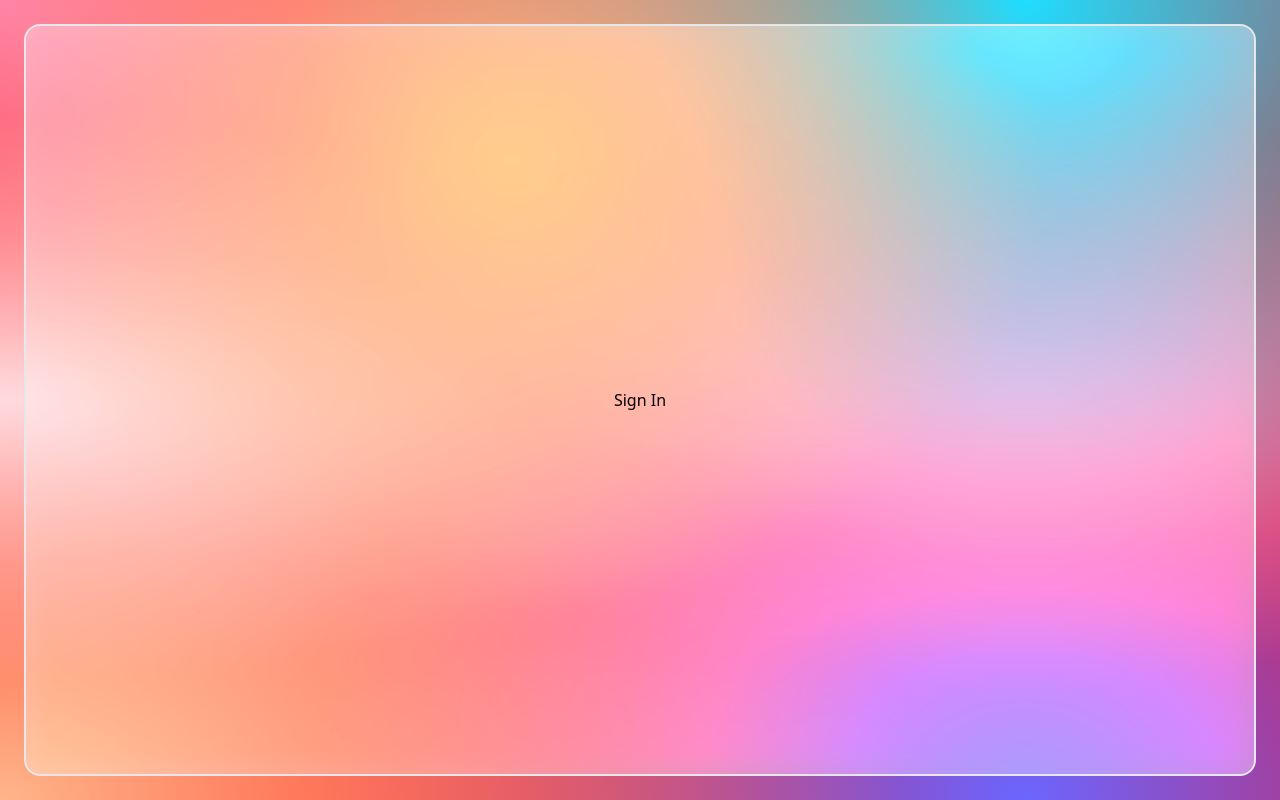
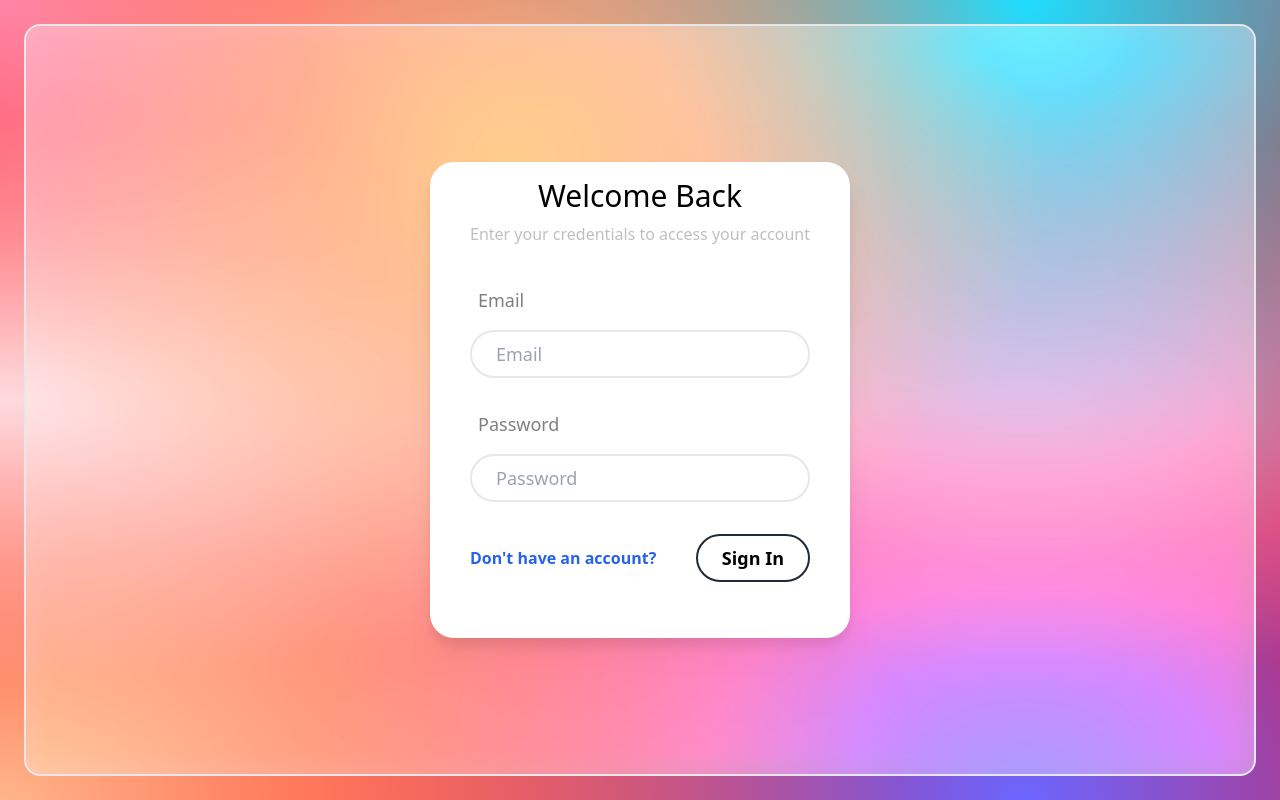
Before and after one commit to maryamrmz/project-app, a Next.js app: page /signin in a window 1280 px wide. Built offline with nearby package versions, Linux system fonts and the light colour scheme.

Commit message:
feat: apply UI components to the auth layout

```diff
--- a/app/(auth)/register/page.tsx
+++ b/app/(auth)/register/page.tsx
@@ -0,0 +1,7 @@
+import { AuthForm } from '@/components';
+
+const Register = () => {
+  return <AuthForm mode='register' />;
+};
+
+export default Register;
--- a/app/(auth)/signin/page.tsx
+++ b/app/(auth)/signin/page.tsx
@@ -1,7 +1,7 @@
-import { FC } from 'react';
+import { AuthForm } from '@/components';
 
-const Signin: FC = () => {
-  return <div>Sign In</div>;
+const Signin = () => {
+  return <AuthForm mode='signin' />;
 };
 
 export default Signin;
--- /dev/null
+++ b/components/AuthForm.tsx
@@ -0,0 +1,145 @@
+'use client';
+import { Button, Card, Input } from '@/components';
+import { register, signin } from '@/lib/api';
+import Link from 'next/link';
+import { useRouter } from 'next/navigation';
+import { FC, FormEvent, useCallback, useState } from 'react';
+
+const registerContent = {
+  linkUrl: '/signin',
+  linkText: 'Already have an account?',
+  header: 'Create a new Account',
+  subheader: 'Just a few things to get started',
+  buttonText: 'Register',
+};
+
+const signinContent = {
+  linkUrl: '/register',
+  linkText: "Don't have an account?",
+  header: 'Welcome Back',
+  subheader: 'Enter your credentials to access your account',
+  buttonText: 'Sign In',
+};
+
+const initial = { email: '', password: '', firstName: '', lastName: '' };
+
+interface AuthFormProps {
+  mode: 'register' | 'signin';
+}
+
+const AuthForm: FC<AuthFormProps> = ({ mode }) => {
+  const [formState, setFormState] = useState({ ...initial });
+  const [error, setError] = useState('');
+
+  const router = useRouter();
+  const handleSubmit = useCallback(
+    async (e: FormEvent) => {
+      e.preventDefault();
+
+      try {
+        if (mode === 'register') {
+          await register(formState);
+        } else {
+          await signin(formState);
+        }
+
+        router.replace('/home');
+      } catch (e) {
+        setError(`Could not ${mode}`);
+      } finally {
+        setFormState({ ...initial });
+      }
+    },
+    [formState, mode, router]
+  );
+
+  const content = mode === 'register' ? registerContent : signinContent;
+
+  return (
+    <Card>
+      <div className='w-full'>
+        <div className='text-center'>
+          <h2 className='text-3xl mb-2'>{content.header}</h2>
+          <p className='tex-lg text-black/25'>{content.subheader}</p>
+        </div>
+        <form onSubmit={handleSubmit} className='py-10 w-full'>
+          {mode === 'register' && (
+            <div className='flex mb-8 justify-between'>
+              <div className='pr-2'>
+                <div className='text-lg mb-4 ml-2 text-black/50'>
+                  First Name
+                </div>
+                <Input
+                  required
+                  placeholder='First Name'
+                  value={formState.firstName}
+                  className='border-solid border-gray border-2 px-6 py-2 text-lg rounded-3xl w-full'
+                  onChange={(e) =>
+                    setFormState((s) => ({ ...s, firstName: e.target.value }))
+                  }
+                />
+              </div>
+              <div className='pl-2'>
+                <div className='text-lg mb-4 ml-2 text-black/50'>Last Name</div>
+                <Input
+                  required
+                  placeholder='Last Name'
+                  value={formState.lastName}
+                  className='border-solid border-gray border-2 px-6 py-2 text-lg rounded-3xl w-full'
+                  onChange={(e) =>
+                    setFormState((s) => ({ ...s, lastName: e.target.value }))
+                  }
+                />
+              </div>
+            </div>
+          )}
+          <div className='mb-8'>
+            <div className='text-lg mb-4 ml-2 text-black/50'>Email</div>
+            <Input
+              required
+              type='email'
+              placeholder='Email'
+              value={formState.email}
+              className='border-solid border-gray border-2 px-6 py-2 text-lg rounded-3xl w-full'
+              onChange={(e) =>
+                setFormState((s) => ({ ...s, email: e.target.value }))
+              }
+            />
+          </div>
+          <div className='mb-8'>
+            <div className='text-lg mb-4 ml-2 text-black/50'>Password</div>
+            <Input
+              required
+              value={formState.password}
+              type='password'
+              placeholder='Password'
+              className='border-solid border-gray border-2 px-6 py-2 text-lg rounded-3xl w-full'
+              onChange={(e) =>
+                setFormState((s) => ({ ...s, password: e.target.value }))
+              }
+            />
+          </div>
+          <div className='flex items-center justify-between'>
+            <div>
+              <span>
+                <Link
+                  href={content.linkUrl}
+                  className='text-blue-600 font-bold'
+                >
+                  {content.linkText}
+                </Link>
+              </span>
+            </div>
+            <div>
+              <Button type='submit' intent='secondary'>
+                {content.buttonText}
+              </Button>
+            </div>
+          </div>
+        </form>
+      </div>
+    </Card>
+  );
+};
+
+export default AuthForm;
--- a/components/Button.tsx
+++ b/components/Button.tsx
@@ -46,13 +46,16 @@
 
 export interface ButtonProps
   extends React.HTMLAttributes<HTMLButtonElement>,
-    VariantProps<typeof buttonClasses> {}
+    VariantProps<typeof buttonClasses> {
+  type: 'button' | 'submit';
+}
 
 const Button: FC<ButtonProps> = ({
   children,
   intent,
   size,
   className,
+  type = 'button',
   ...props
 }) => {
   return (
--- a/components/Card.tsx
+++ b/components/Card.tsx
@@ -2,7 +2,7 @@
 import { FC, ReactNode } from 'react';
 
 interface CardProps {
-  className: string;
+  className?: string;
   children: ReactNode;
 }
 
--- a/components/Input.tsx
+++ b/components/Input.tsx
@@ -1,11 +1,16 @@
 import clsx from 'clsx';
-import { FC } from 'react';
+import { ChangeEvent, FC } from 'react';
 
 interface InputProps {
   className: string;
+  required: boolean;
+  placeholder: string;
+  value: string;
+  onChange: (e: ChangeEvent<HTMLInputElement>) => void;
+  type?: 'text' | 'password' | 'email' | 'number';
 }
 
-const Input: FC<InputProps> = ({ className, ...props }) => {
+const Input: FC<InputProps> = ({ className, type = 'text', ...props }) => {
   return (
     <input
       className={clsx(
--- a/components/Sidebar.tsx
+++ b/components/Sidebar.tsx
@@ -1,4 +1,3 @@
-import logo from '@/assets/images/logo.png';
 import { LinkType } from '@/types';
 import Image from 'next/image';
 import { FC } from 'react';
@@ -24,7 +23,7 @@
   return (
     <Card className='h-full w-40 flex items-center justify-between flex-wrap'>
       <div className='w-full flex justify-center items-center'>
-        <Image src={logo} alt='Able logo' priority className='w-14' />
+        <Image src='logo' alt='Able logo' priority className='w-14' />
       </div>
       {links.map((link, index) => (
         <SidebarLink key={index} link={link} />
--- a/components/index.tsx
+++ b/components/index.tsx
@@ -1,2 +1,7 @@
+export { default as AuthForm } from './AuthForm';
 export { default as Button } from './Button';
+export { default as Card } from './Card';
 export { default as GlassPane } from './GlassPane';
+export { default as Input } from './Input';
+export { default as Sidebar } from './Sidebar';
+export { default as SidebarLink } from './SidebarLink';
--- /dev/null
+++ b/lib/api.ts
@@ -0,0 +1,44 @@
+interface FetcherProps {
+  url: string;
+  method: string;
+  body: any;
+  json: boolean;
+}
+
+const fetcher = async ({ url, method, body, json = true }: FetcherProps) => {
+  const res = await fetch(url, {
+    method,
+    body: body && JSON.stringify(body),
+    headers: {
+      Accept: 'application/json',
+      'Content-Type': 'application/json',
+    },
+  });
+
+  if (!res.ok) {
+    throw new Error('API Error');
+  }
+
+  if (json) {
+    const data = await res.json();
+    return data;
+  }
+};
+
+export const register = async (user: any) => {
+  return fetcher({
+    url: '/api/register',
+    method: 'POST',
+    body: user,
+    json: false,
+  });
+};
+
+export const signin = async (user: any) => {
+  return fetcher({
+    url: '/api/signin',
+    method: 'POST',
+    body: user,
+    json: false,
+  });
+};
```
